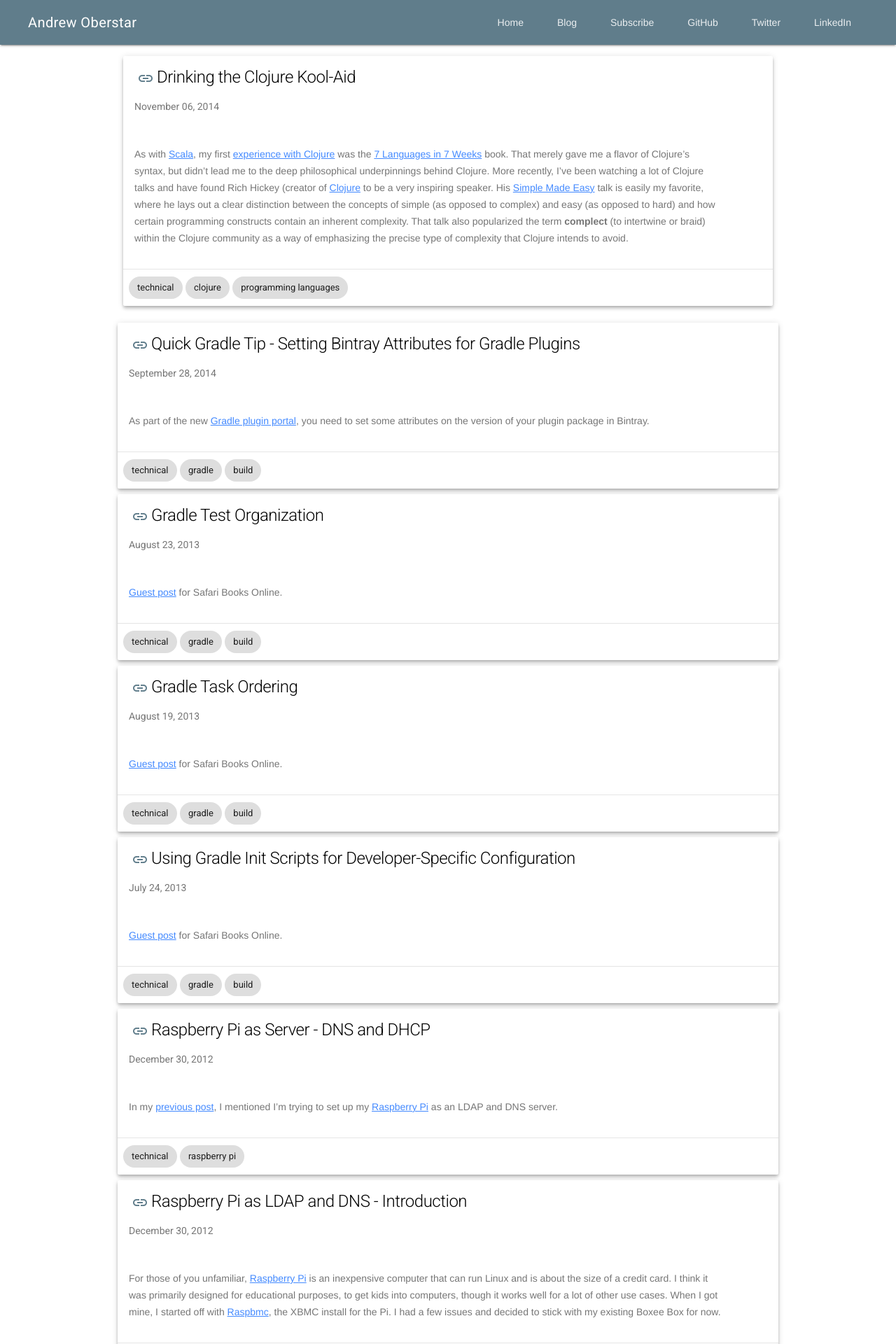
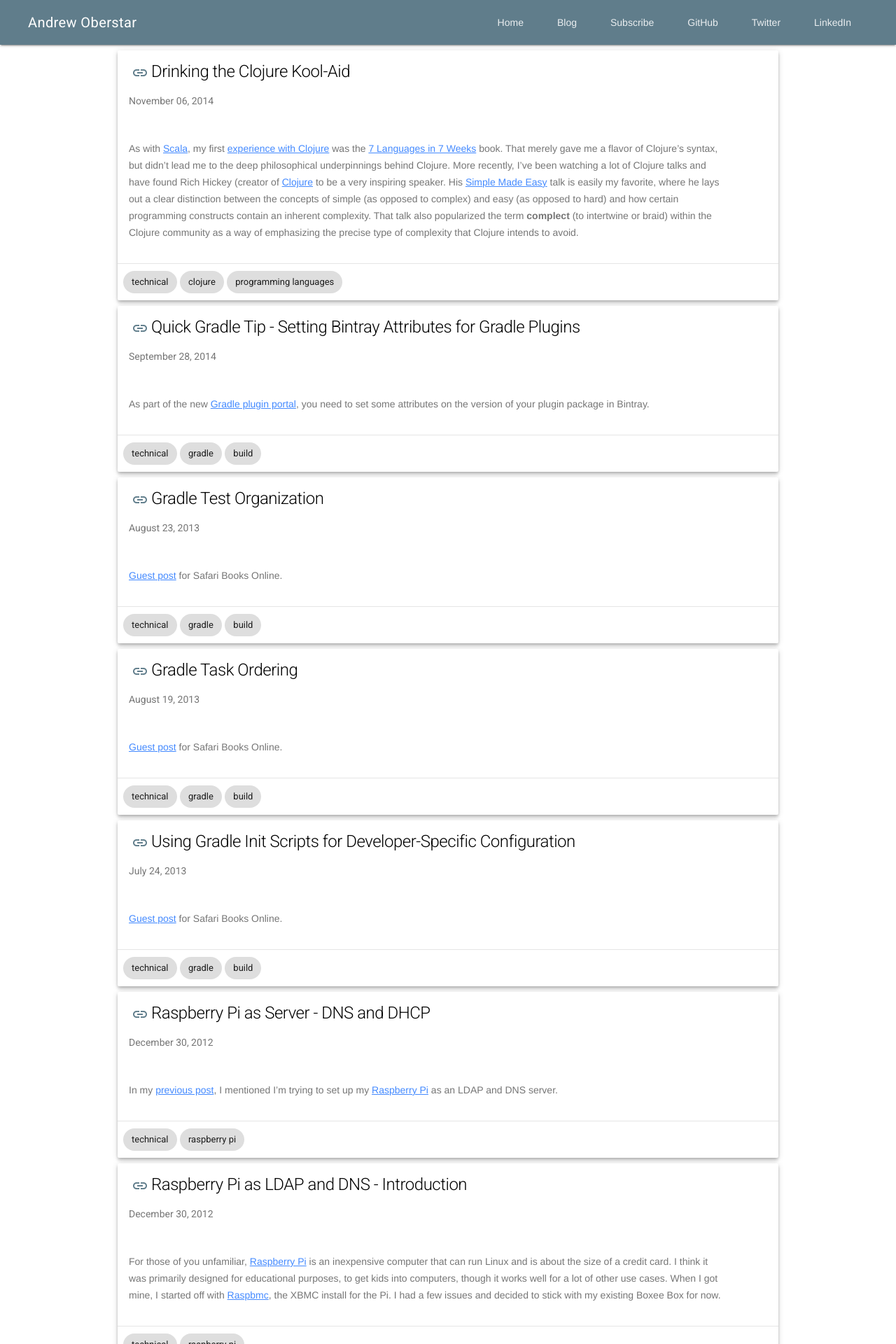
Before and after one commit to ajoberstar/ajoberstar.github.io, a Jekyll site: the page built from blog/index.html, in a window 1280 px wide. Shown: the top 1920 px of the page at 70% size. Built offline with Jekyll 4.4.1, drawn with Linux system fonts in a browser that asks for light colours; nearby versions of some CDN libraries; some of the changed text lies outside the part shown.

Commit message:
fix formatting of blog index

```diff
--- a/_layouts/default.html
+++ b/_layouts/default.html
@@ -37,7 +37,9 @@
                 </nav>
             </div>
             <main class="mdl-layout__content">
-                {{ content }}
+                <div class="container">
+                    {{ content }}
+                </div>
             </main>
         </div>
     </body>
--- a/blog/index.html
+++ b/blog/index.html
@@ -1,7 +1,6 @@
 ---
 layout: default
 ---
-<section class="posts mdl-grid">
 {% for post in site.posts %}
 <article class="mdl-card mdl-shadow--4dp mdl-cell mdl-cell--12-col">
     <header class="mdl-card__title">
@@ -20,4 +19,3 @@
     </footer>
 </article>
 {% endfor %}
-</section>
--- a/styles/main.css
+++ b/styles/main.css
@@ -1,5 +1,5 @@
 /* BEGIN general sizing */
-main {
+.container {
     max-width: 960px;
     margin-left: auto;
     margin-right: auto;
```
Lines whose indentation alone changed are shown as unchanged.
